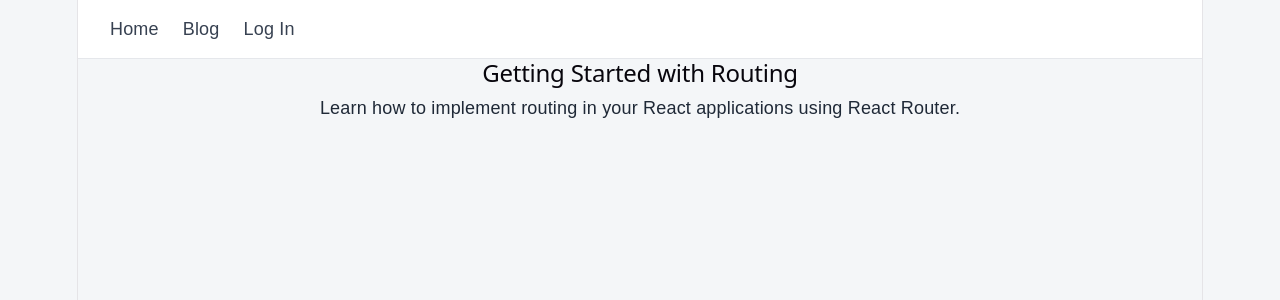
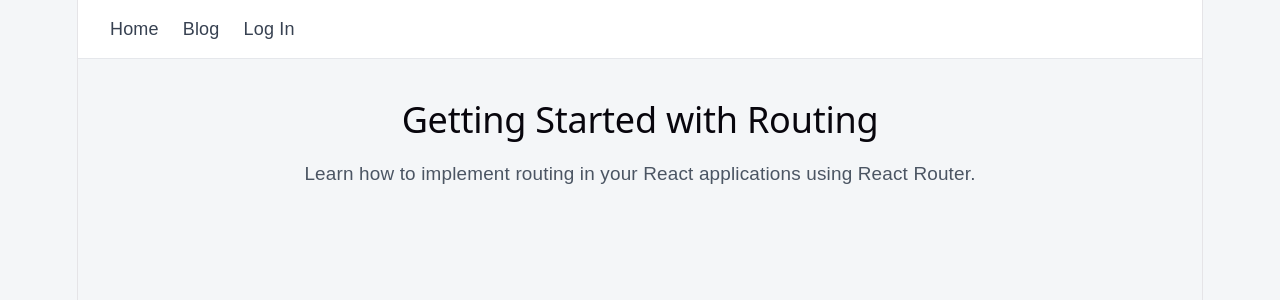
Before and after one commit to mercytv932/Router_VLOG_APP, a React (Vite) app: page /blog/getting-started-with-routing in a window 1280 px wide. Shown: the top 300 px of the page. Built offline with nearby package versions, Linux system fonts and the light colour scheme.

Commit message:
Blog-Post-Page styling done

```diff
--- a/src/App.css
+++ b/src/App.css
@@ -70,3 +70,22 @@
   transform: translateY(-3px);
   box-shadow: 0 8px 20px rgba(0, 0, 0, 0.08);
 }
+
+/* Blog-Post-Page */
+
+.blog-post-page {
+  max-width: 800px;
+  margin: 0 auto;
+  padding: 40px 32px;
+}
+
+.blog-post-page h2 {
+  font-size: 2rem;
+  margin-bottom: 16px;
+}
+
+.blog-post-page p {
+  font-size: 1.05rem;
+  line-height: 1.7;
+  color: #4b5563;
+}
--- a/src/pages/BlogPostPage.tsx
+++ b/src/pages/BlogPostPage.tsx
@@ -9,7 +9,7 @@
   }
 
   return (
-    <div>
+    <div className="blog-post-page">
       <h2>{blog.title}</h2>
       <p>{blog.content}</p>
     </div>
```
